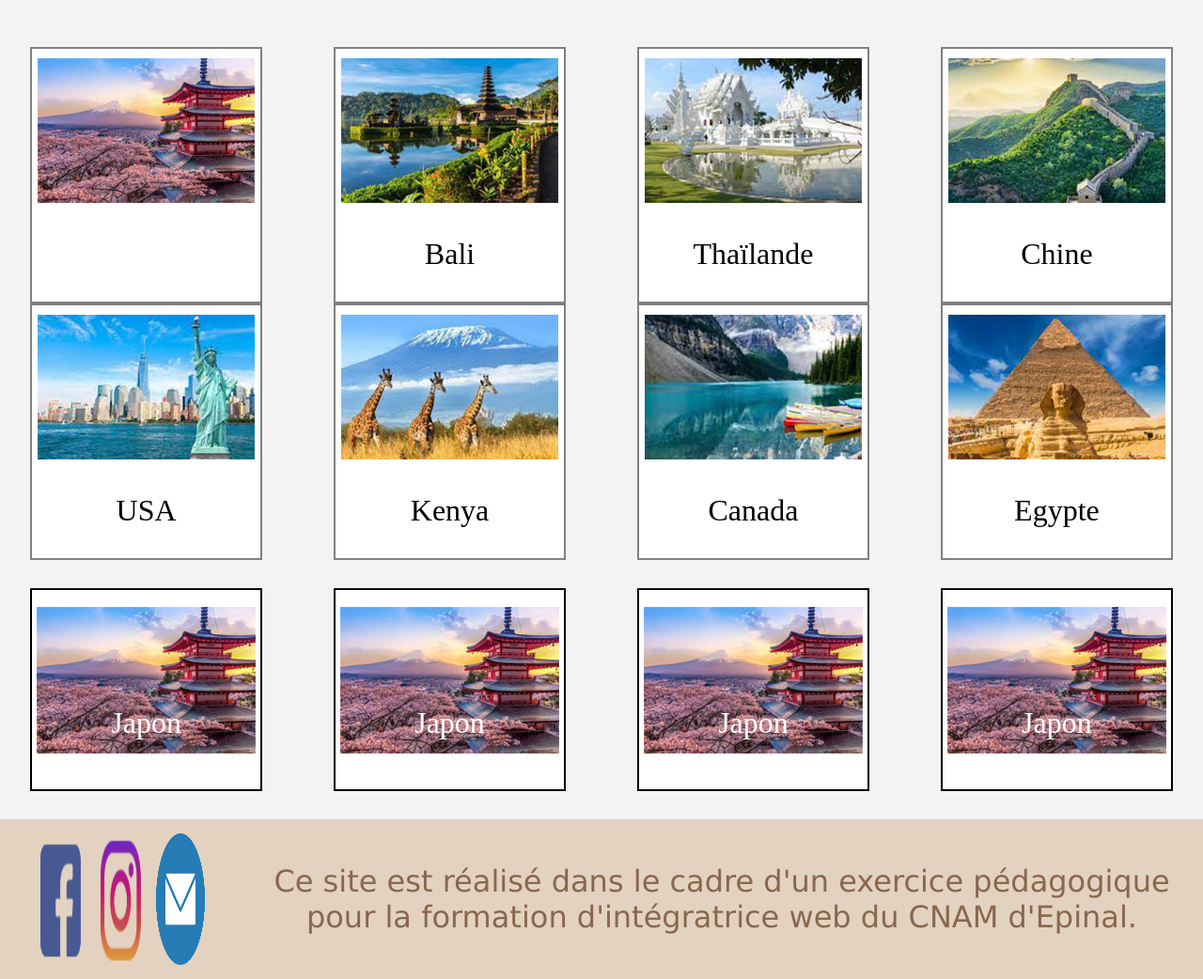
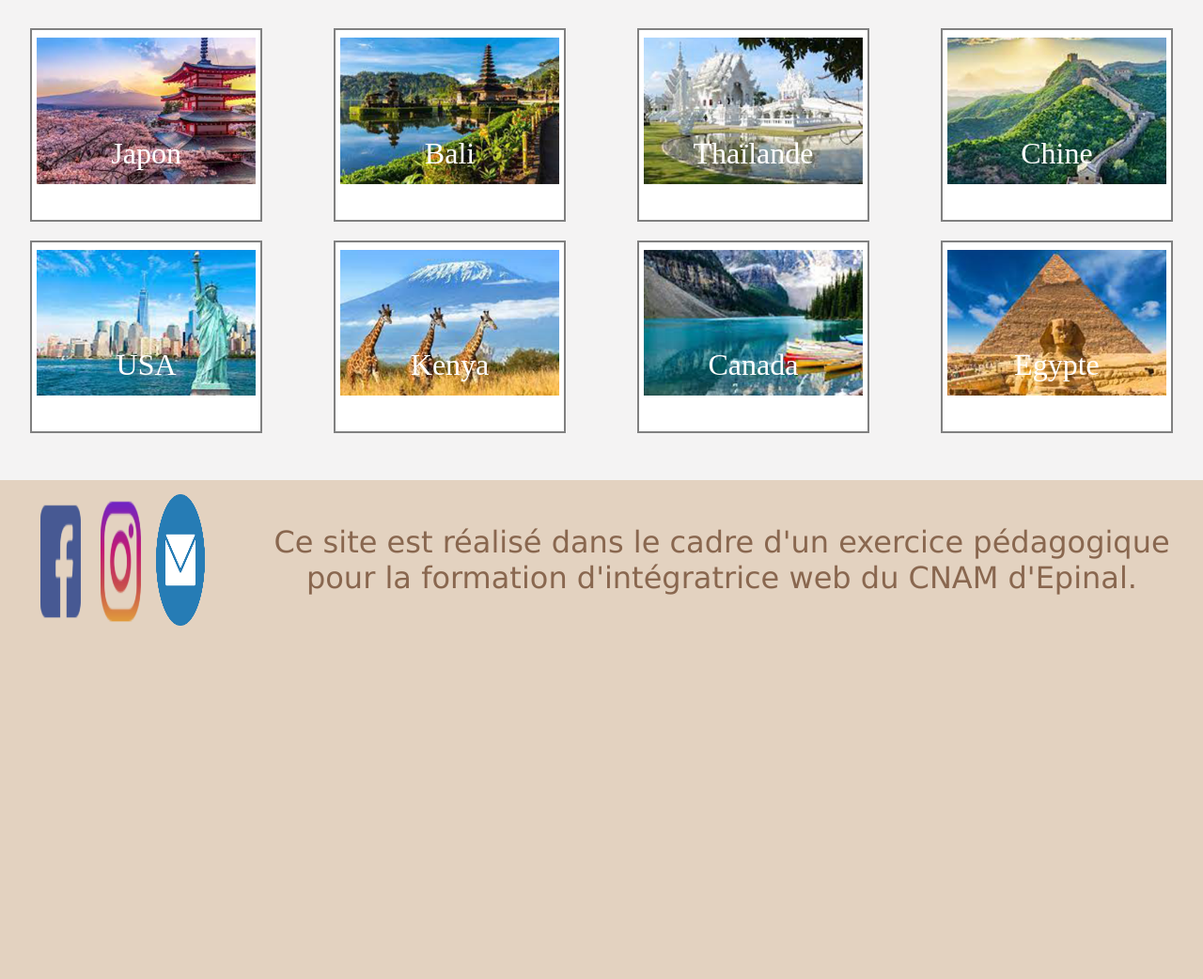
Before and after one commit to ElodieSimonnet/Site_voyage_stage, a PHP site: page / in a window 1280 px wide. Shown: the part 155-1197 px from the top of the page at 94% size. After the commit the page ends 821 px from the top, so only its background shows below. Run offline with PHP 8.4, Linux system fonts and the light colour scheme.

Commit message:
commit post merge header and footer

```diff
--- a/css/fonts.css
+++ b/css/fonts.css
@@ -5,7 +5,7 @@
 	url('fonts/journal-webfont.woff') format('woff');
 	font-weight: normal;
 	font-style: normal;
-}
+    }
 
 header {
 	font-family: 'journalregular';
@@ -19,6 +19,12 @@ h1{
 p{
 	font-size: 2em;
 }
+
+.rectangle_blanc > p {
+	color: white;
+	font-size: 2em;
+}
+
 footer > p {
 	color: #89674F;
 	text-align: center;
--- a/css/mise-en-page.css
+++ b/css/mise-en-page.css
@@ -16,26 +16,40 @@ h1 {
 }
 
 #country_container {
+	width: 95%;
     display: flex;
-    flex-wrap: wrap;
     justify-content: space-between;
     text-align: center;
-    width: 95%;
-    margin: auto;
-    padding-top: 50px;
-   }
+    flex-wrap: wrap;
+    margin: 30px auto 30px auto;
+
+}
 
 .rectangle_blanc {
 	width: 20%;
-	background-color: white;
 	border: 2px solid grey;
+	z-index: 0;
+	display: flex;
+	position: relative;
+	margin-bottom: 20px;
 
 }
 
 .rectangle_blanc > img {
-	width: 95%;
-	padding-top: 10px;
-	padding-bottom: auto;
+	width: 96%;
+	margin: 8px auto 38px auto;
+	z-index: 1;
+	position: relative;
+	justify-content: center;
+}
+
+.rectangle_blanc > p {
+	width: 100%;
+	align-self: flex-end;
+ 	text-align: center;
+ 	bottom: 20px;
+	position: absolute;
+	z-index: 2;
 }
 footer {
 	display: flex;
--- a/css/styles.css
+++ b/css/styles.css
@@ -4,6 +4,11 @@ body {
 header {
 	background-color: #E3D2C0;
 }
+
+.rectangle_blanc {
+	background-color: white;
+}
+
 footer {
 	background-color: #E3D2C0;
 }
--- a/index.php
+++ b/index.php
@@ -12,7 +12,7 @@
 		<div id="country_container">
 			<div class="rectangle_blanc">
 				<img src="img/jap.png">
-
+				<p>Japon</p>
 			</div>
 			<div class="rectangle_blanc">
 				<img src="img/bali.png">
@@ -44,24 +44,9 @@
 			</div>
 		</div>
 
-        <div class="country-container" style="width: 95%; margin:30px auto 30px auto; display: flex; justify-content: space-between">
-            <div class="rectangle_blanc" style="width:20%; background-color: white; border: solid 2px black; z-index: 0; display: flex; position: relative">
-                <img src="img/jap.png" style="width: 96%; margin: 8px auto 38px auto; z-index: 1; position: relative; justify-content: center">
-                <p style="position: absolute; z-index: 2; width: 100%; text-align: center; align-self: flex-end; bottom: 20px; color: white; font-size: 2em">Japon</p>
-            </div>
-            <div class="rectangle_blanc" style="width:20%; background-color: white; border: solid 2px black; z-index: 0; display: flex; position: relative">
-                <img src="img/jap.png" style="width: 96%; margin: 8px auto 38px auto; z-index: 1; position: relative; justify-content: center">
-                <p style="position: absolute; z-index: 2; width: 100%; text-align: center; align-self: flex-end; bottom: 20px; color: white; font-size: 2em">Japon</p>
-            </div>
-            <div class="rectangle_blanc" style="width:20%; background-color: white; border: solid 2px black; z-index: 0; display: flex; position: relative">
-                <img src="img/jap.png" style="width: 96%; margin: 8px auto 38px auto; z-index: 1; position: relative; justify-content: center">
-                <p style="position: absolute; z-index: 2; width: 100%; text-align: center; align-self: flex-end; bottom: 20px; color: white; font-size: 2em">Japon</p>
-            </div>
-            <div class="rectangle_blanc" style="width:20%; background-color: white; border: solid 2px black; z-index: 0; display: flex; position: relative">
-                <img src="img/jap.png" style="width: 96%; margin: 8px auto 38px auto; z-index: 1; position: relative; justify-content: center">
-                <p style="position: absolute; z-index: 2; width: 100%; text-align: center; align-self: flex-end; bottom: 20px; color: white; font-size: 2em">Japon</p>
-            </div>
-        </div>
+
+
+
 	</body>
 	<?php include ('footer.php'); ?>
 </html>
```
